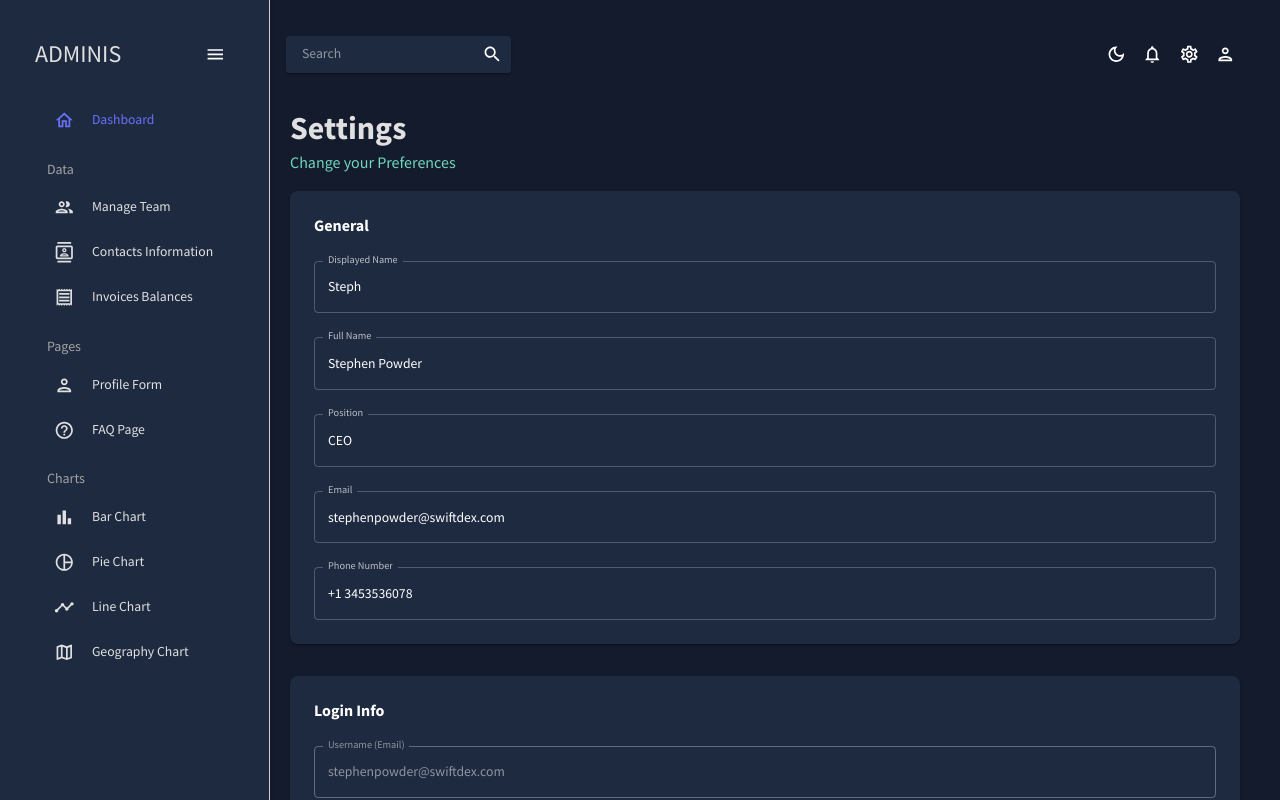
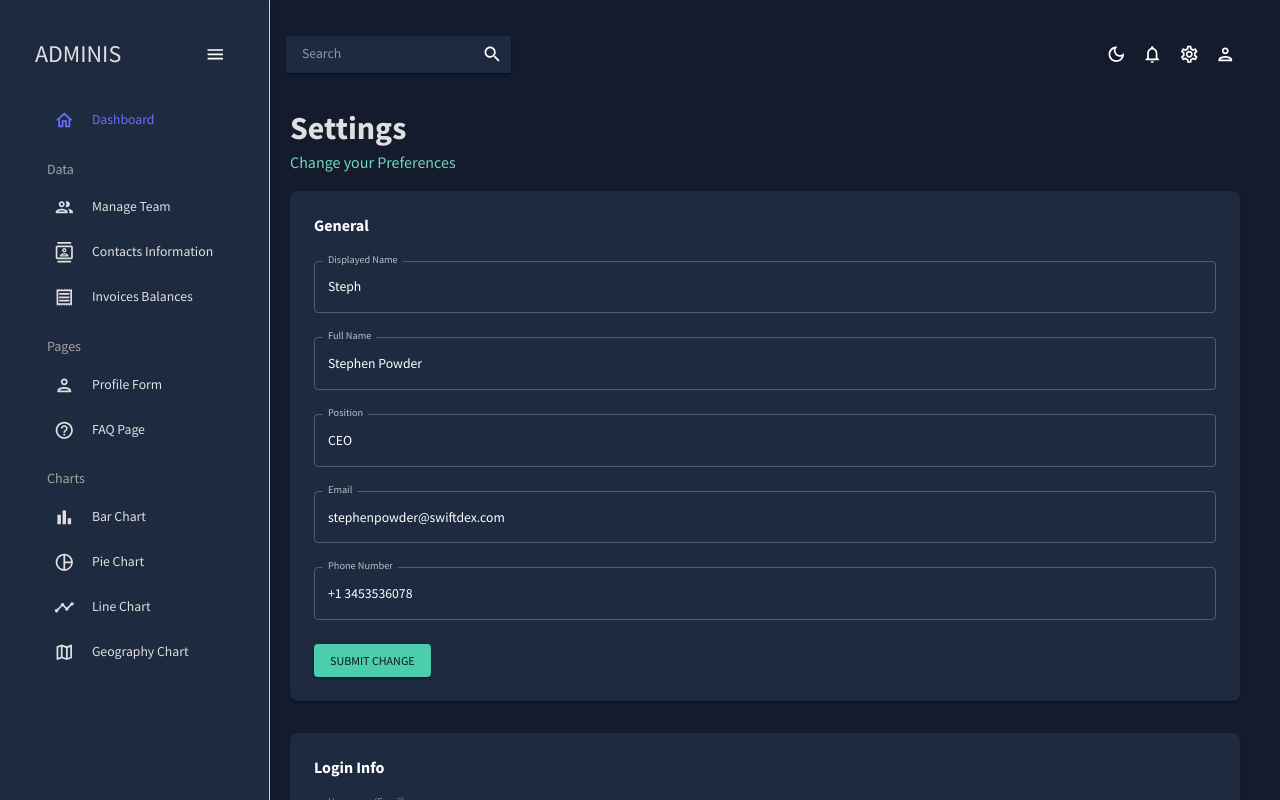
Before and after one commit to Teja5DevLab/DashBoard, a React (Create React App) app: page /setting in a window 1280 px wide. Shown: the top 800 px of the page. Built offline with nearby package versions, Linux system fonts and the light colour scheme.

Commit message:
DashBoard

```diff
--- a/src/Pages/Setting/Setting.jsx
+++ b/src/Pages/Setting/Setting.jsx
@@ -70,9 +70,13 @@ const Settings = () => {
             label="Phone Number"
             variant="outlined"
             fullWidth
+            sx={{ mb: 3 }}
             value={phoneNumber}
             onChange={(e) => setPhoneNumber(e.target.value)}
           />
+          <Button variant="contained" color="secondary">
+            Submit Change
+          </Button>
         </Box>
       </Box>
       <Box
```
